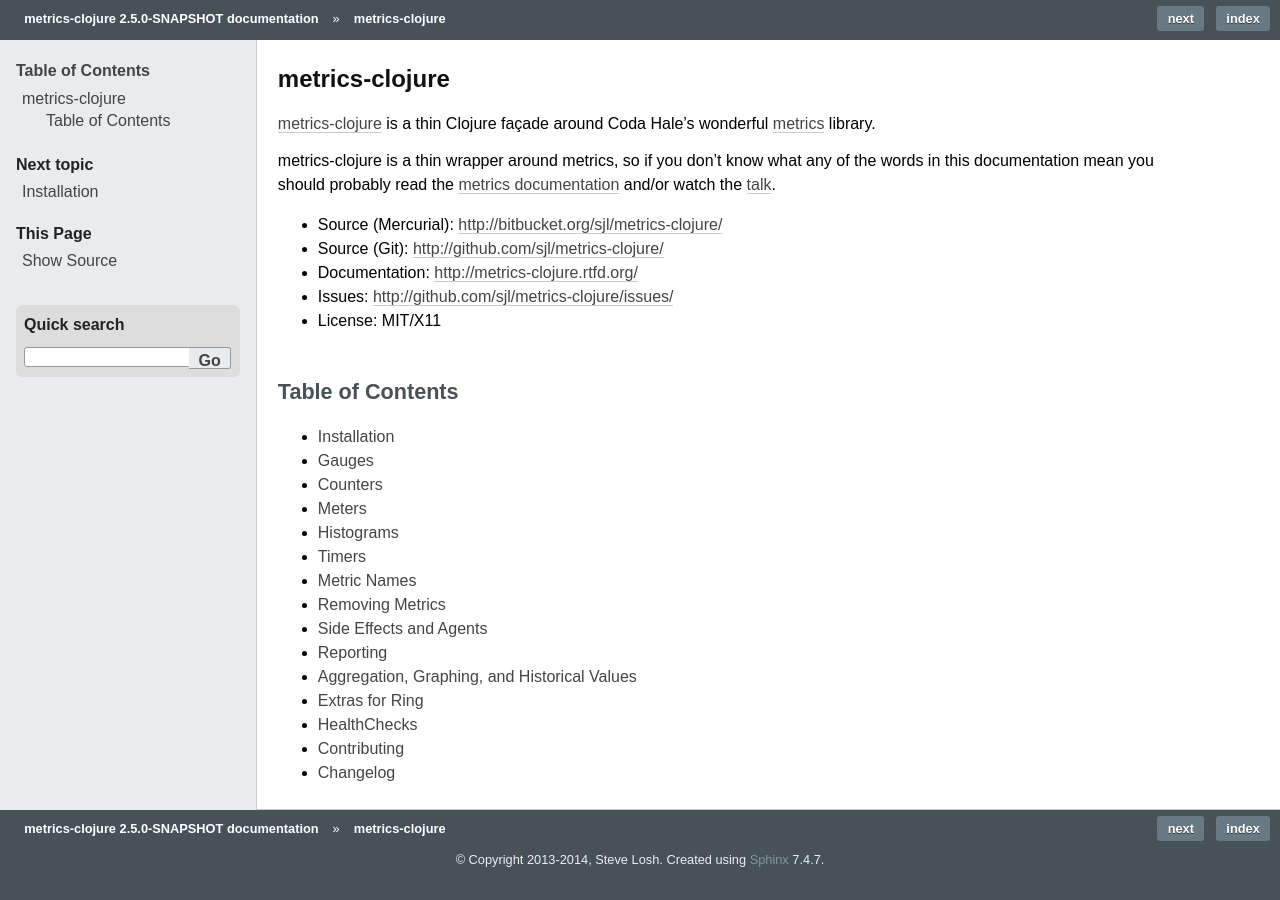
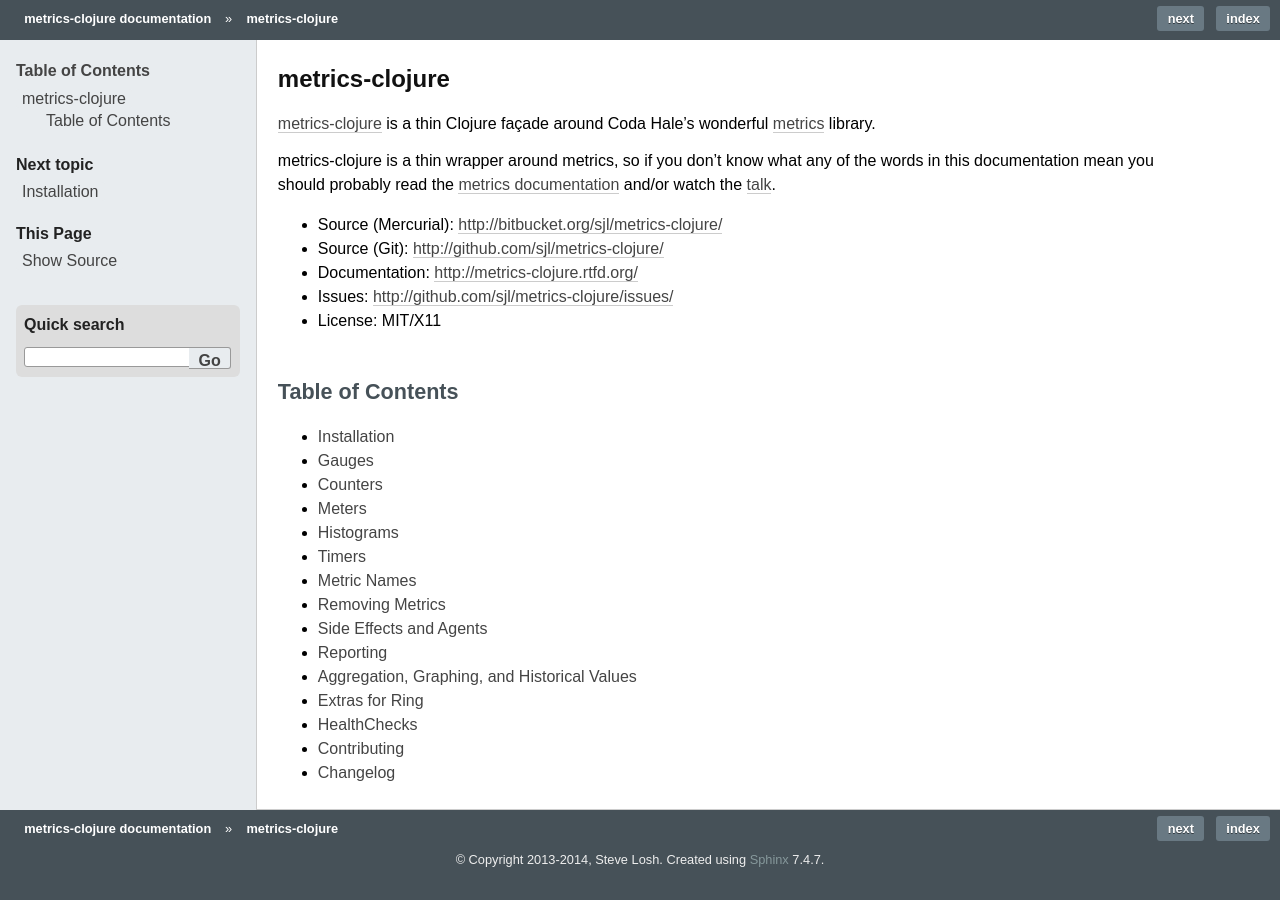
Before and after one commit to clj-commons/metrics-clojure, a Sphinx documentation site: the page built from docs/source/index.rst, in a window 1280 px wide. Built offline with Sphinx 7.4.7, drawn with Linux system fonts in a browser that asks for light colours.

Commit message:
doc: extract version from project.clj

```diff
--- a/docs/source/conf.py
+++ b/docs/source/conf.py
@@ -47,10 +47,11 @@ copyright = u'2013-2014, Steve Losh'
 # |version| and |release|, also used in various other places throughout the
 # built documents.
 #
+# The full version, including alpha/beta/rc tags.
+release = open("../../metrics-clojure-core/project.clj").readline().split()[-1]
+release = release.strip('"')
 # The short X.Y version.
-version = '2.5.0-SNAPSHOT'
-# The full version, including alpha/beta/rc tags.
-release = '2.5.0-SNAPSHOT'
+version = ".".join(release.split(".")[2:])
 
 # The language for content autogenerated by Sphinx. Refer to documentation
 # for a list of supported languages.
```
